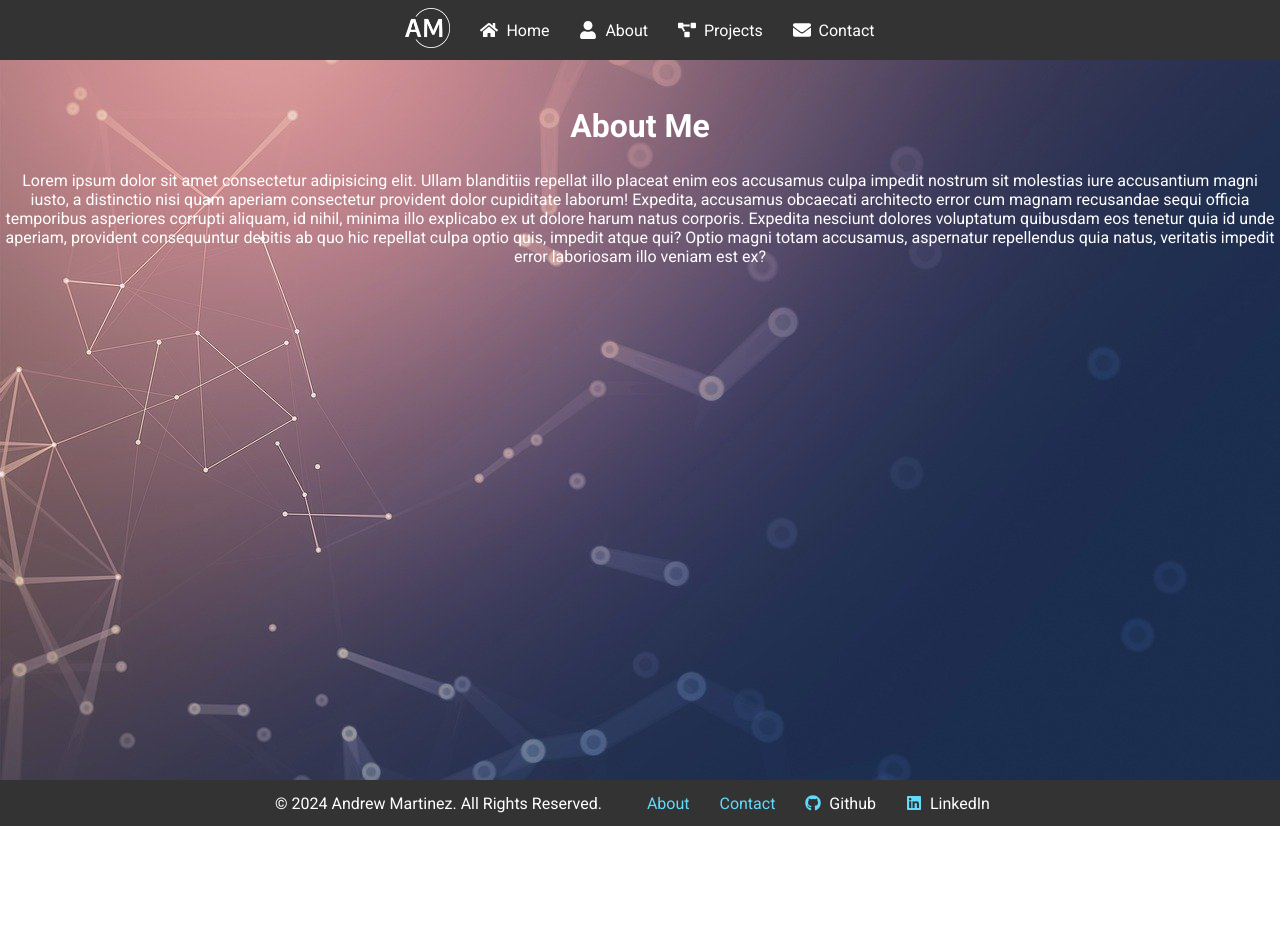
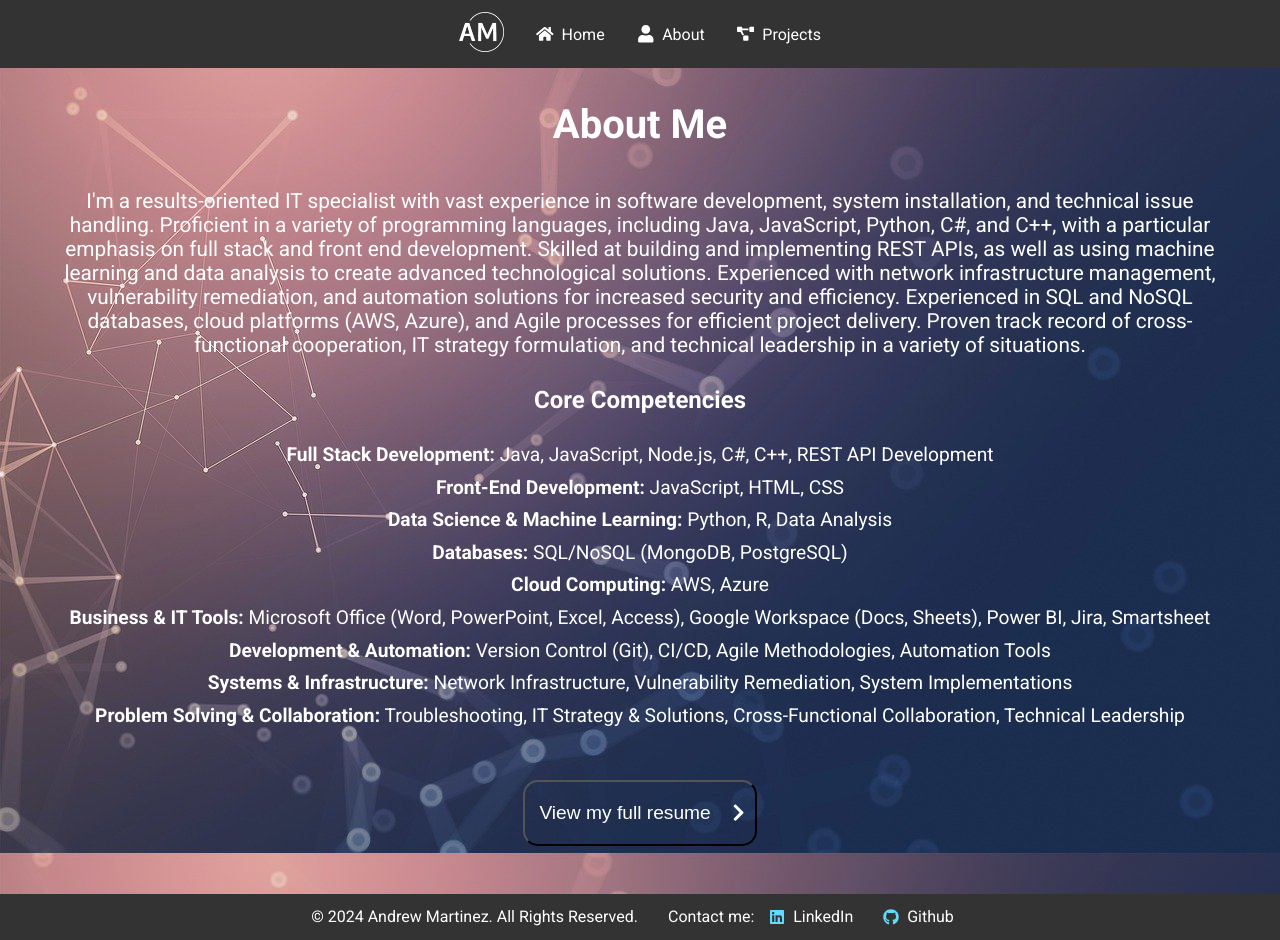
Before and after one commit to andymartinez1/Portfolio-React, a React (Vite) app: page /portfolio/about in a window 1280 px wide. Before the commit the page ends 826 px from the top, so only its background shows below. Built offline with nearby package versions, Linux system fonts and the light colour scheme.

Commit message:
Removed the contact page and completed the about page. Added my resume and link to it from the about page.

```diff
--- a/src/App.css
+++ b/src/App.css
@@ -15,12 +15,20 @@ body {
   align-items: center;
 }
 
+.home,
+.about,
+.projects,
+.contact {
+  text-align: center;
+}
+
 .main {
   min-height: 90vh;
 }
 
 h1,
-h2 {
+h2,
+h3 {
   color: #fff;
 }
 
@@ -30,6 +38,10 @@ h1 {
 
 h2 {
   font-size: 2rem;
+}
+
+h3 {
+  font-size: 1.5rem;
 }
 
 .error-heading {
@@ -43,6 +55,74 @@ p {
 
 .content {
   flex: 1;
+}
+
+.home div p {
+  text-align: center;
+}
+
+.about {
+  text-align: center;
+  max-width: 1200px;
+  margin: auto;
+}
+
+.about p {
+  padding: 0.5rem;
+  font-size: 1.3rem;
+}
+
+.resume {
+  /* text-align: center; */
+  margin-bottom: 3rem;
+  background-color: transparent;
+  display: flex;
+  justify-content: center;
+  align-items: center;
+}
+
+.resume a {
+  text-decoration: none;
+}
+
+.resume-button {
+  color: #fff;
+  background-color: transparent;
+  border-radius: 15px;
+  cursor: pointer;
+  display: flex;
+  justify-content: center;
+  align-items: center;
+  font-size: 1.2rem;
+}
+
+.resume-button p {
+  padding: 0 0.5rem;
+  font-size: 1.2rem;
+}
+
+.core-competencies {
+  text-align: center;
+}
+
+.core-competencies-title {
+  margin-top: 1rem;
+  margin-bottom: 0.5rem;
+}
+
+.core-competencies-list {
+  margin: 0 15px;
+  list-style: none;
+  display: flex;
+  flex-direction: column;
+  margin-bottom: 2rem;
+  padding: 1rem;
+}
+
+.core-competencies-item {
+  color: #fff;
+  font-size: 1.2rem;
+  padding: 0.3rem;
 }
 
 .project-list {
@@ -80,37 +160,3 @@ p {
 .project-link {
   text-decoration: none;
 }
-
-label {
-  color: #fff;
-}
-
-form {
-  display: flex;
-  flex-direction: column;
-  align-items: center;
-  width: 300px;
-  margin: 0 auto;
-}
-
-form input,
-form textarea {
-  width: 100%;
-  padding: 10px;
-  margin: 10px 0;
-  border: 1px solid #ccc;
-  border-radius: 5px;
-}
-
-form button {
-  background-color: #333;
-  color: white;
-  padding: 10px 20px;
-  border: none;
-  border-radius: 5px;
-  cursor: pointer;
-}
-
-form button:hover {
-  background-color: #444;
-}
--- a/src/App.jsx
+++ b/src/App.jsx
@@ -3,7 +3,6 @@ import "./App.css";
 import Footer from "./components/Footer/Footer";
 import Navbar from "./components/Navbar/Navbar";
 import About from "./pages/About";
-import Contact from "./pages/Contact";
 import Home from "./pages/Home";
 import Projects from "./pages/Projects";
 import NoPage from "./pages/NoPage";
@@ -18,7 +17,6 @@ export default function App() {
             <Route path="/" element={<Home />} />
             <Route path="/about" element={<About />} />
             <Route path="/projects" element={<Projects />} />
-            <Route path="/contact" element={<Contact />} />
             <Route path="*" element={<NoPage />} />
           </Routes>
         </div>
--- a/src/components/Footer/Footer.css
+++ b/src/components/Footer/Footer.css
@@ -4,8 +4,8 @@
   color: white;
   text-align: center;
   width: 100vw;
-  overflow-x: hidden;
   margin-top: auto;
+  overflow: hidden;
 }
 
 .footer-content {
--- a/src/components/Footer/Footer.jsx
+++ b/src/components/Footer/Footer.jsx
@@ -11,13 +11,12 @@ export default function Footer() {
           Reserved.
         </p>
         <div className="footer-links">
-          <a href="/about">About</a>
-          <a href="/contact">Contact</a>
+          <p>Contact me:</p>
+          <Link to="https://www.linkedin.com/in/andymartinez2/">
+            <FaLinkedin /> <p> &nbsp; LinkedIn</p>
+          </Link>
           <Link to="https://github.com/andymartinez1">
             <FaGithub /> <p> &nbsp; Github</p>
-          </Link>
-          <Link to="https://www.linkedin.com/in/andymartinez2/">
-            <FaLinkedin /> <p> &nbsp; LinkedIn</p>
           </Link>
         </div>
       </div>
--- a/src/components/Navbar/Navbar.css
+++ b/src/components/Navbar/Navbar.css
@@ -13,27 +13,19 @@
   justify-content: center;
   align-items: center;
   list-style: none;
-  height: 1vh;
+  height: 1rem;
   padding: 0;
 }
 
 .navbar ul li {
-  margin: 0 15px;
+  margin: 0 1rem;
 }
 
 .navbar ul li a {
   color: white;
   text-decoration: none;
-  font-size: 18px;
+  font-size: 1.1rem;
   display: flex;
   justify-content: center;
   align-items: center;
 }
-
-.home,
-.about,
-.projects,
-.contact {
-  padding: 20px;
-  text-align: center;
-}
--- a/src/components/Navbar/Navbar.jsx
+++ b/src/components/Navbar/Navbar.jsx
@@ -1,4 +1,4 @@
-import { FaEnvelope, FaHome, FaProjectDiagram, FaUser } from "react-icons/fa";
+import { FaHome, FaProjectDiagram, FaUser } from "react-icons/fa";
 import { Link } from "react-router-dom";
 import "./Navbar.css";
 
@@ -24,11 +24,6 @@ export default function Navbar() {
             <FaProjectDiagram /> <p> &nbsp; Projects</p>
           </Link>
         </li>
-        <li>
-          <Link to="/contact">
-            <FaEnvelope /> <p> &nbsp; Contact</p>
-          </Link>
-        </li>
       </ul>
     </nav>
   );
--- a/src/pages/About.jsx
+++ b/src/pages/About.jsx
@@ -1,20 +1,75 @@
+import { FaChevronRight } from "react-icons/fa";
+import { Link } from "react-router-dom";
+
 export default function About() {
   return (
-    <section className="about">
-      <h2>About Me</h2>
-      <p>
-        Lorem ipsum dolor sit amet consectetur adipisicing elit. Ullam
-        blanditiis repellat illo placeat enim eos accusamus culpa impedit
-        nostrum sit molestias iure accusantium magni iusto, a distinctio nisi
-        quam aperiam consectetur provident dolor cupiditate laborum! Expedita,
-        accusamus obcaecati architecto error cum magnam recusandae sequi officia
-        temporibus asperiores corrupti aliquam, id nihil, minima illo explicabo
-        ex ut dolore harum natus corporis. Expedita nesciunt dolores voluptatum
-        quibusdam eos tenetur quia id unde aperiam, provident consequuntur
-        debitis ab quo hic repellat culpa optio quis, impedit atque qui? Optio
-        magni totam accusamus, aspernatur repellendus quia natus, veritatis
-        impedit error laboriosam illo veniam est ex?
-      </p>
-    </section>
+    <>
+      <section className="about">
+        <h1>About Me</h1>
+        <p>
+          I&apos;m a results-oriented IT specialist with vast experience in
+          software development, system installation, and technical issue
+          handling. Proficient in a variety of programming languages, including
+          Java, JavaScript, Python, C#, and C++, with a particular emphasis on
+          full stack and front end development. Skilled at building and
+          implementing REST APIs, as well as using machine learning and data
+          analysis to create advanced technological solutions. Experienced with
+          network infrastructure management, vulnerability remediation, and
+          automation solutions for increased security and efficiency.
+          Experienced in SQL and NoSQL databases, cloud platforms (AWS, Azure),
+          and Agile processes for efficient project delivery. Proven track
+          record of cross-functional cooperation, IT strategy formulation, and
+          technical leadership in a variety of situations.
+        </p>
+      </section>
+      <section className="core-competencies">
+        <h3 className="core-competencies-title">Core Competencies</h3>
+        <ul className="core-competencies-list">
+          <li className="core-competencies-item">
+            <strong>Full Stack Development:</strong> Java, JavaScript, Node.js,
+            C#, C++, REST API Development
+          </li>
+          <li className="core-competencies-item">
+            <strong>Front-End Development:</strong> JavaScript, HTML, CSS
+          </li>
+          <li className="core-competencies-item">
+            <strong>Data Science & Machine Learning:</strong> Python, R, Data
+            Analysis
+          </li>
+          <li className="core-competencies-item">
+            <strong>Databases:</strong> SQL/NoSQL (MongoDB, PostgreSQL)
+          </li>
+          <li className="core-competencies-item">
+            <strong>Cloud Computing:</strong> AWS, Azure
+          </li>
+          <li className="core-competencies-item">
+            <strong>Business & IT Tools:</strong> Microsoft Office (Word,
+            PowerPoint, Excel, Access), Google Workspace (Docs, Sheets), Power
+            BI, Jira, Smartsheet
+          </li>
+          <li className="core-competencies-item">
+            <strong>Development & Automation:</strong> Version Control (Git),
+            CI/CD, Agile Methodologies, Automation Tools
+          </li>
+          <li className="core-competencies-item">
+            <strong>Systems & Infrastructure:</strong> Network Infrastructure,
+            Vulnerability Remediation, System Implementations
+          </li>
+          <li className="core-competencies-item">
+            <strong>Problem Solving & Collaboration:</strong> Troubleshooting,
+            IT Strategy & Solutions, Cross-Functional Collaboration, Technical
+            Leadership
+          </li>
+        </ul>
+      </section>
+      <div className="resume">
+        <Link to="/public/files/Andrew-Martinez-Resume.pdf">
+          <button className="resume-button">
+            <p>View my full resume &nbsp;</p>
+            <FaChevronRight />
+          </button>
+        </Link>
+      </div>
+    </>
   );
 }
--- a/src/pages/Contact.jsx
+++ /dev/null
@@ -1,25 +0,0 @@
-export default function Contact() {
-  return (
-    <section className="contact">
-      <h2>Contact Me</h2>
-      <form>
-        <label>Your Name</label>
-        <input type="text" name="name" placeholder="Enter your name" required />
-        <label>Your Email</label>
-        <input
-          type="email"
-          name="email"
-          placeholder="Enter your email"
-          required
-        />
-        <label>Message</label>
-        <textarea
-          name="message"
-          placeholder="Enter your message"
-          required
-        ></textarea>
-        <button type="submit">Send Message</button>
-      </form>
-    </section>
-  );
-}
--- a/src/pages/Home.jsx
+++ b/src/pages/Home.jsx
@@ -4,9 +4,10 @@ export default function Home() {
       <div>
         <h1>Welcome to My Portfolio</h1>
         <p>
-          I am a full stack developer passionate about creating beautiful and
-          functional websites.
+          I&apos;m a full stack developer passionate about creating beautiful
+          and functional websites.
         </p>
+        <button>Learn More</button>
       </div>
     </section>
   );
--- a/src/pages/Projects.jsx
+++ b/src/pages/Projects.jsx
@@ -1,7 +1,7 @@
 export default function Projects() {
   return (
     <section className="projects">
-      <h2>My Projects</h2>
+      <h1>My Projects</h1>
       <div className="project-list">
         <div className="project-card">
           <h3 className="project-title">Project 1</h3>
```
Also changed, not shown: 1 other file (tests, documents, lock files or other folders).
